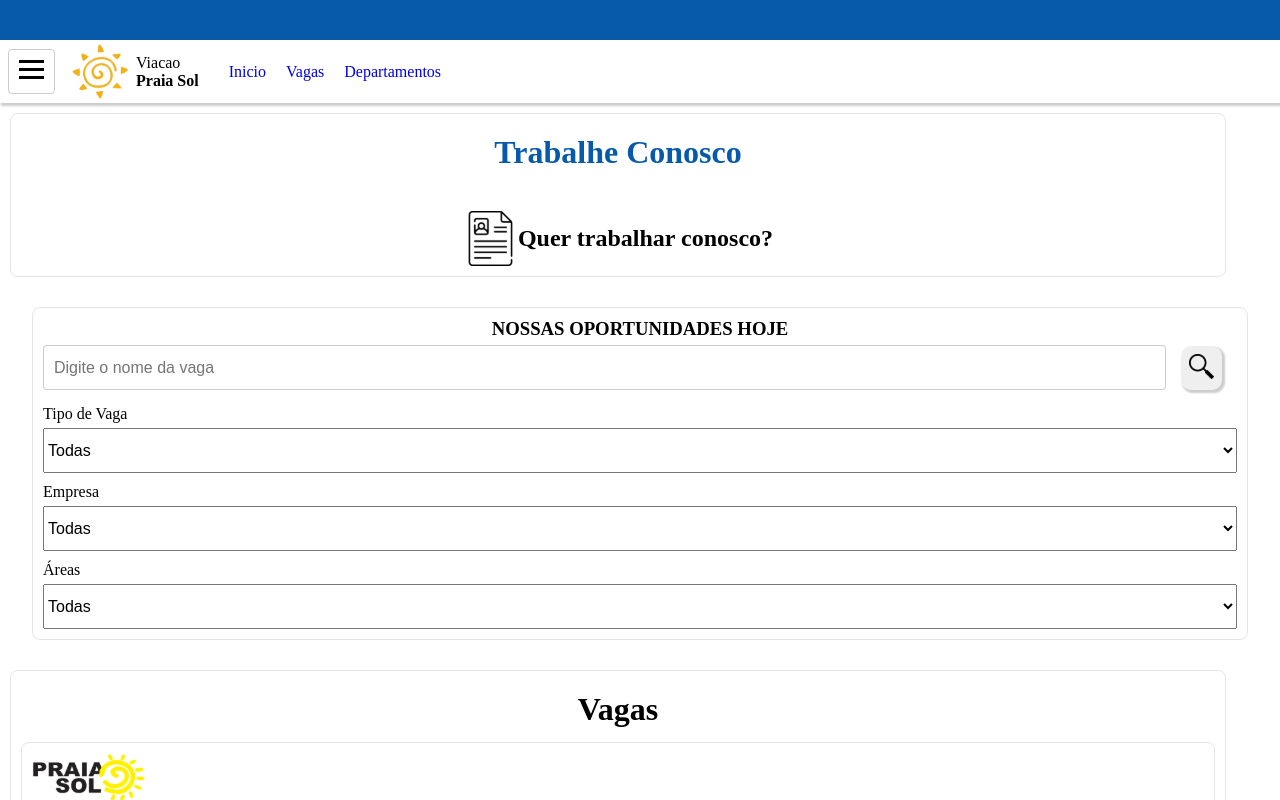
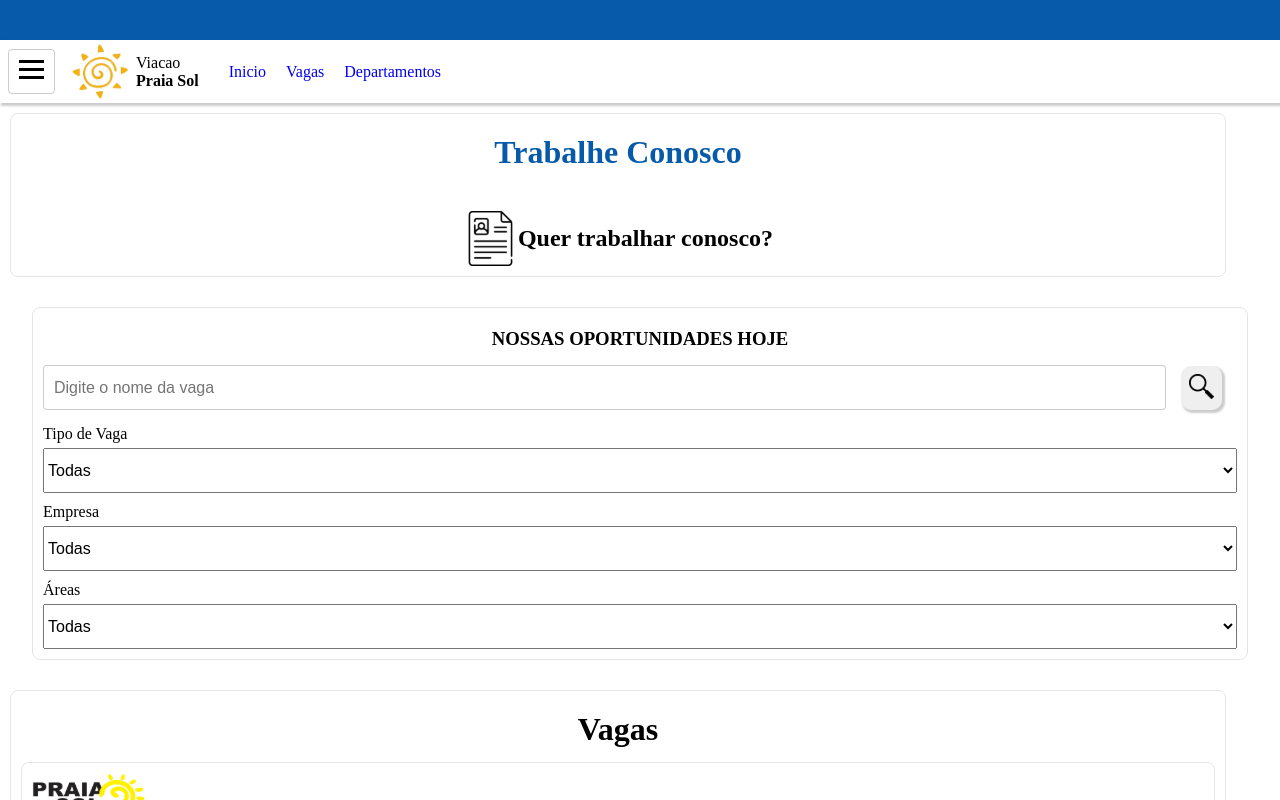
Before and after one commit to yuritakeo/website-ps, a React (Vite) app: page /vagas in a window 1280 px wide. Shown: the top 800 px of the page. Built offline with nearby package versions, Linux system fonts and the light colour scheme.

Commit message:
Dadndo espaçamento do titulo 'NOSSA OPORTUNIDADE HOJE'

```diff
--- a/src/pages/Vagas/style.css
+++ b/src/pages/Vagas/style.css
@@ -55,6 +55,9 @@
 
     width: 95%;
     text-align: center;
+}
+.form-nossa-oportunidades h3{
+    margin: 10px 0;
 }
 
 .forms-filtro-vagas{
```
